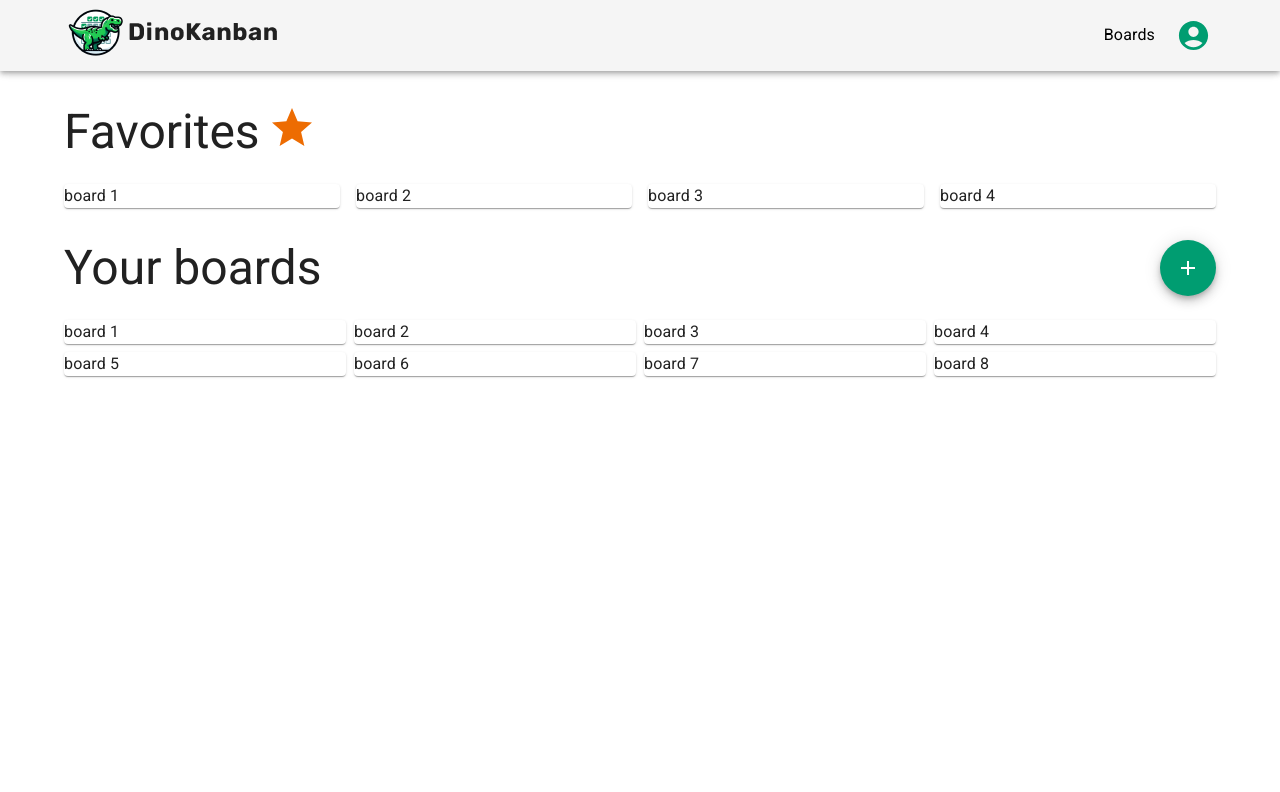
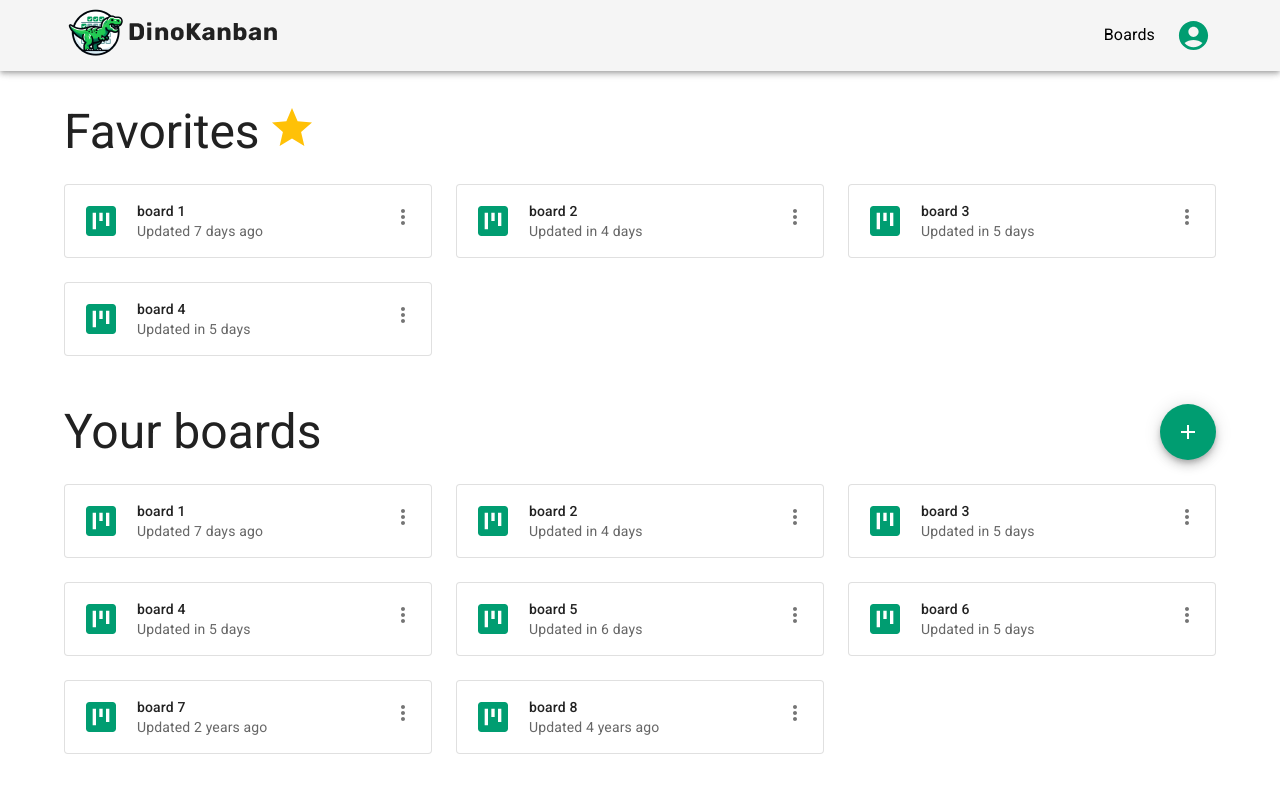
Before and after one commit to JSamuelAP/DinoKanban-APP, a React (Vite) app: page /boards in a window 1280 px wide. Shown: the top 792 px of the page. Built offline with nearby package versions, Linux system fonts and the light colour scheme.

Commit message:
feat: Create Boards page

```diff
--- a/package.json
+++ b/package.json
@@ -6,7 +6,7 @@
 	"version": "0.0.0",
 	"type": "module",
 	"scripts": {
-		"dev": "vite",
+		"dev": "vite --host",
 		"build": "vite build",
 		"lint": "eslint . --ext js,jsx --report-unused-disable-directives --max-warnings 0",
 		"preview": "vite preview"
@@ -19,6 +19,7 @@
 		"@mui/material": "^5.15.3",
 		"@tanstack/react-query": "5.15.0",
 		"axios": "1.6.3",
+		"dayjs": "^1.11.10",
 		"prop-types": "^15.8.1",
 		"react": "^18.2.0",
 		"react-dom": "^18.2.0",
--- a/src/components/AccountMenu.jsx
+++ b/src/components/AccountMenu.jsx
@@ -12,11 +12,11 @@ import LogoutIcon from "@mui/icons-material/Logout";
 import { Link as RouterLink } from "react-router-dom";
 
 import ProfileBox from "./ProfileBox";
-import useAccountMenu from "../hooks/useAccountMenu";
+import useMenu from "../hooks/useMenu";
 import { showOnDesktop } from "../helpers/mediaQueries";
 
 const AccountMenu = () => {
-	const [anchorEl, handleClick, handleClose] = useAccountMenu();
+	const [anchorEl, handleClick, handleClose] = useMenu();
 
 	return (
 		<>
--- /dev/null
+++ b/src/components/CardBoard.jsx
@@ -0,0 +1,47 @@
+import PropTypes from "prop-types";
+import { Card, CardHeader, Link } from "@mui/material";
+import { Link as RouterLink } from "react-router-dom";
+import BoardIcon from "@mui/icons-material/ViewKanban";
+import { grey } from "@mui/material/colors";
+
+import dayjs from "../helpers/dayjs.js";
+import CardBoardMenu from "./CardBoardMenu.jsx";
+
+const CardBoard = ({ board: { id, name, updatedAt, favorite = false } }) => {
+	return (
+		<>
+			<Card
+				component="article"
+				variant="outlined"
+				sx={{ ":hover": { bgcolor: grey[100] } }}
+			>
+				<Link
+					component={RouterLink}
+					to={`/boards/${id}`}
+					underline="none"
+					color="unset"
+				>
+					<CardHeader
+						avatar={<BoardIcon color="primary" sx={{ fontSize: "2.5rem" }} />}
+						title={name}
+						titleTypographyProps={{ fontWeight: "500" }}
+						subheader={`Updated ${dayjs(updatedAt).fromNow()}`}
+						subheaderTypographyProps={{ noWrap: true, maxWidth: 148 }}
+						action={<CardBoardMenu id={id} favorite={favorite} />}
+					/>
+				</Link>
+			</Card>
+		</>
+	);
+};
+
+CardBoard.propTypes = {
+	board: PropTypes.shape({
+		id: PropTypes.string.isRequired,
+		name: PropTypes.string.isRequired,
+		updatedAt: PropTypes.string.isRequired,
+		favorite: PropTypes.bool,
+	}),
+};
+
+export default CardBoard;
--- /dev/null
+++ b/src/components/CardBoardMenu.jsx
@@ -0,0 +1,87 @@
+import PropTypes from "prop-types";
+import {
+	IconButton,
+	ListItemIcon,
+	ListItemText,
+	Menu,
+	MenuItem,
+	MenuList,
+} from "@mui/material";
+import MoreVertIcon from "@mui/icons-material/MoreVert";
+import AddFavIcon from "@mui/icons-material/Star";
+import RemoveFavIcon from "@mui/icons-material/StarBorder";
+import EditIcon from "@mui/icons-material/Edit";
+import DeleteIcon from "@mui/icons-material/Delete";
+import { red, blue, amber } from "@mui/material/colors";
+import useMenu from "../hooks/useMenu.js";
+
+const CardBoardMenu = ({ id, favorite }) => {
+	const [anchorEl, handleClick, handleClose] = useMenu();
+
+	return (
+		<>
+			<IconButton
+				id={`button-options-${id}`}
+				aria-controls={anchorEl ? `menu-options-${id}` : undefined}
+				aria-haspopup="true"
+				aria-expanded={anchorEl ? "true" : undefined}
+				aria-label="options"
+				onClick={(e) => {
+					e.preventDefault();
+					handleClick(e);
+				}}
+			>
+				<MoreVertIcon />
+			</IconButton>
+			<Menu
+				id={`menu-options-${id}`}
+				anchorEl={anchorEl}
+				open={Boolean(anchorEl)}
+				onClose={handleClose}
+				anchorOrigin={{ vertical: "top", horizontal: "left" }}
+				transformOrigin={{ vertical: "top", horizontal: "right" }}
+				MenuListProps={{ "aria-labelledby": `button-options-${id}` }}
+				onClick={(e) => {
+					e.stopPropagation();
+				}}
+			>
+				<MenuList dense>
+					{favorite ? (
+						<MenuItem>
+							<ListItemIcon>
+								<RemoveFavIcon sx={{ color: amber[500] }} />
+							</ListItemIcon>
+							<ListItemText>Remove from favorites</ListItemText>
+						</MenuItem>
+					) : (
+						<MenuItem>
+							<ListItemIcon>
+								<AddFavIcon sx={{ color: amber[500] }} />
+							</ListItemIcon>
+							<ListItemText>Add to favorites</ListItemText>
+						</MenuItem>
+					)}
+					<MenuItem>
+						<ListItemIcon>
+							<EditIcon sx={{ color: blue[500] }} />
+						</ListItemIcon>
+						<ListItemText>Edit board</ListItemText>
+					</MenuItem>
+					<MenuItem>
+						<ListItemIcon>
+							<DeleteIcon sx={{ color: red[500] }} />
+						</ListItemIcon>
+						<ListItemText>Delete board</ListItemText>
+					</MenuItem>
+				</MenuList>
+			</Menu>
+		</>
+	);
+};
+
+CardBoardMenu.propTypes = {
+	id: PropTypes.string.isRequired,
+	favorite: PropTypes.bool.isRequired,
+};
+
+export default CardBoardMenu;
--- a/src/components/NavbarDrawer.jsx
+++ b/src/components/NavbarDrawer.jsx
@@ -19,6 +19,7 @@ import AddIcon from "@mui/icons-material/Add";
 import LogoutIcon from "@mui/icons-material/Logout";
 import { Link as RouterLink } from "react-router-dom";
 import { styled } from "@mui/material/styles";
+import { amber } from "@mui/material/colors";
 
 import ProfileBox from "./ProfileBox";
 import { showOnMobile } from "../helpers/mediaQueries";
@@ -92,7 +93,7 @@ const NavbarDrawer = ({ open, handleToggle }) => {
 												</Typography>
 												{board.favorite && (
 													<ListItemIcon>
-														<FavoriteIcon color="warning" />
+														<FavoriteIcon sx={{ color: amber[500] }} />
 													</ListItemIcon>
 												)}
 											</ListItemButton>
--- /dev/null
+++ b/src/helpers/dayjs.js
@@ -0,0 +1,7 @@
+import dayjs from "dayjs";
+import utc from "dayjs/plugin/utc";
+import relativeTime from "dayjs/plugin/relativeTime";
+dayjs.extend(utc);
+dayjs.extend(relativeTime);
+
+export default dayjs;
--- a/src/hooks/useAccountMenu.js
+++ b/src/hooks/useMenu.js
@@ -1,6 +1,6 @@
 import { useEffect, useState } from "react";
 
-const useAccountMenu = () => {
+const useMenu = () => {
 	const [anchorEl, setAnchorEl] = useState(null);
 
 	const handleClick = (event) => {
@@ -20,4 +20,4 @@ const useAccountMenu = () => {
 	return [anchorEl, handleClick, handleClose];
 };
 
-export default useAccountMenu;
+export default useMenu;
--- a/src/pages/Boards.jsx
+++ b/src/pages/Boards.jsx
@@ -1,41 +1,81 @@
-import { Box, Card, Fab, Grid, Typography } from "@mui/material";
+import { Box, Fab, Grid, Typography } from "@mui/material";
 import FavoriteIcon from "@mui/icons-material/Star";
 import AddIcon from "@mui/icons-material/Add";
+import { amber } from "@mui/material/colors";
 
 import Layout from "../components/Layout";
+import CardBoard from "../components/CardBoard";
 
 const boards = [
-	{ id: 1, title: "board 1", favorite: true },
-	{ id: 2, title: "board 2", favorite: true },
-	{ id: 3, title: "board 3", favorite: true },
-	{ id: 4, title: "board 4", favorite: true },
-	{ id: 5, title: "board 5", favorite: false },
-	{ id: 6, title: "board 6", favorite: false },
-	{ id: 7, title: "board 7", favorite: false },
-	{ id: 8, title: "board 8", favorite: false },
+	{
+		id: "1",
+		name: "board 1",
+		updatedAt: "2023-12-22T19:15:00.782Z",
+		favorite: true,
+	},
+	{
+		id: "2",
+		name: "board 2",
+		updatedAt: "2024-01-02T19:15:00.782Z",
+		favorite: true,
+	},
+	{
+		id: "3",
+		name: "board 3",
+		updatedAt: "2024-01-03T19:15:00.782Z",
+		favorite: true,
+	},
+	{
+		id: "4",
+		name: "board 4",
+		updatedAt: "2024-01-03T22:15:00.782Z",
+		favorite: true,
+	},
+	{
+		id: "5",
+		name: "board 5",
+		updatedAt: "2024-01-04T20:19:00.782Z",
+		favorite: false,
+	},
+	{
+		id: "6",
+		name: "board 6",
+		updatedAt: "2024-01-04T07:15:00.782Z",
+		favorite: false,
+	},
+	{
+		id: "7",
+		name: "board 7",
+		updatedAt: "2021-08-20T15:00:00.782Z",
+		favorite: false,
+	},
+	{
+		id: "8",
+		name: "board 8",
+		updatedAt: "2020-01-04T19:15:00.782Z",
+		favorite: false,
+	},
 ];
 
 const Boards = () => {
 	return (
 		<>
 			<Layout>
-				<Box component="main" mt={4}>
-					<Box component="section" mb={4}>
+				<Box component="main" mt={4} mb={8}>
+					<Box component="section" mb={6}>
 						<Typography component="h2" variant="h3" mb={3}>
 							Favorites
 							<FavoriteIcon
 								fontSize="3rem"
-								color="warning"
-								sx={{ verticalAlign: "top", ml: 1 }}
+								sx={{ verticalAlign: "top", ml: 1, color: amber[500] }}
 							/>
 						</Typography>
-						<Grid container spacing={2}>
-							{/* TODO: create board card component */}
+						<Grid container spacing={{ xs: 2, md: 3 }}>
 							{boards.map((board) => {
 								return (
 									board.favorite && (
-										<Grid item xs={3} key={board.id}>
-											<Card>{board.title}</Card>
+										<Grid item xs={12} sm={6} md={4} xl={3} key={board.id}>
+											<CardBoard board={board} />
 										</Grid>
 									)
 								);
@@ -52,11 +92,11 @@ const Boards = () => {
 								{/* TODO: create form and show it in modal */}
 							</Fab>
 						</Box>
-						<Grid container spacing={1}>
+						<Grid container spacing={{ xs: 2, md: 3 }}>
 							{boards.map((board) => {
 								return (
-									<Grid item xs={3} key={board.id}>
-										<Card>{board.title}</Card>
+									<Grid item xs={12} sm={6} md={4} xl={3} key={board.id}>
+										<CardBoard board={board} />
 									</Grid>
 								);
 							})}
```
Also changed, not shown: 1 other file (tests, documents, lock files or other folders).
